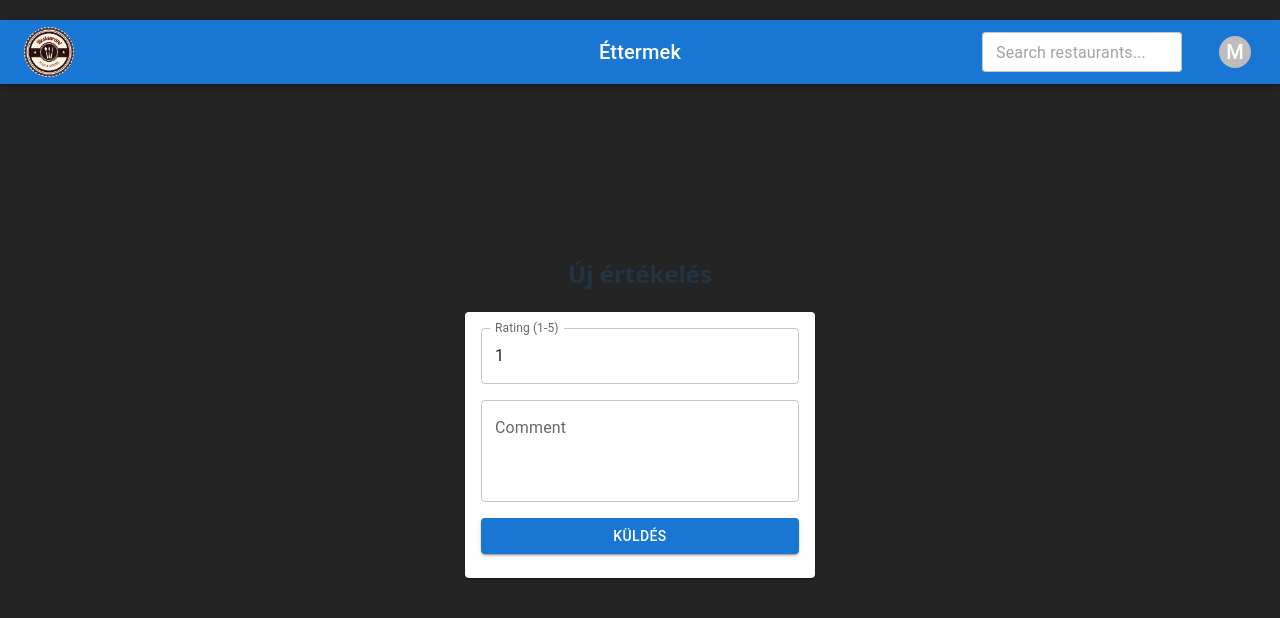
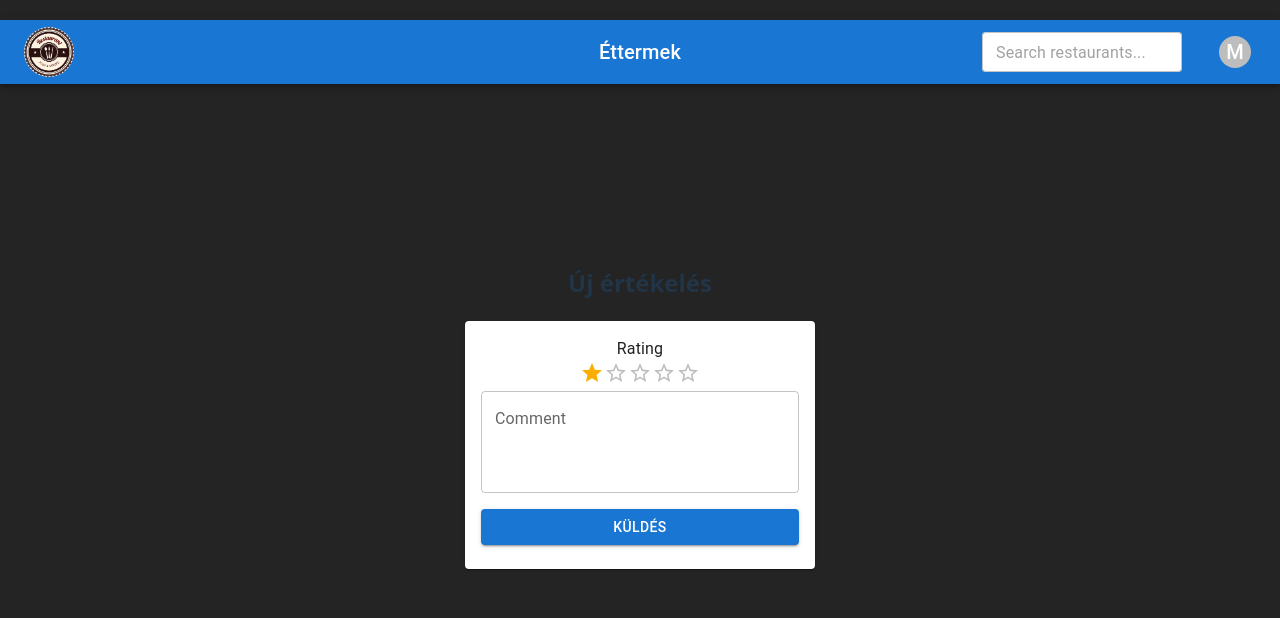
Before and after one commit to FZente/etterem_proj, a React app in the folder frontend/: page /restaurants/1/review in a window 1280 px wide. Shown: the top 618 px of the page. Built offline with nearby package versions, Linux system fonts and the light colour scheme; sample sign-in values are in the browser's storage; the HTML template or start-up script is replaced by a standard one.

Commit message:
Rating design

```diff
--- a/frontend/src/pages/NewReview.tsx
+++ b/frontend/src/pages/NewReview.tsx
@@ -2,7 +2,14 @@ import { useState, useEffect } from "react";
 import type { Review } from "../type/Review";
 import apiClient from "../api/apiClient";
 import { toast } from "react-toastify";
-import { TextField, Button, Card, CardContent } from "@mui/material";
+import {
+  TextField,
+  Button,
+  Card,
+  CardContent,
+  Typography,
+  Rating,
+} from "@mui/material";
 import { useNavigate, useParams } from "react-router-dom";
 
 const NewReview = () => {
@@ -87,16 +94,13 @@ const NewReview = () => {
       >
         <Card sx={{ width: 350, backgroundColor: "white" }}>
           <CardContent>
-            <TextField
-              label="Rating (1-5)"
-              type="number"
+            <Typography component="legend">Rating</Typography>
+            <Rating
+              name="simple-controlled"
               value={review.rating}
               onChange={(e) =>
                 setReview({ ...review, rating: Number(e.target.value) })
               }
-              fullWidth
-              inputProps={{ min: 1, max: 5 }}
-              sx={{ mb: 2 }}
             />
 
             <TextField
--- a/frontend/src/pages/RestaurantPage.tsx
+++ b/frontend/src/pages/RestaurantPage.tsx
@@ -3,11 +3,14 @@ import type { Restaurant } from "../type/Restaurant";
 import type { Review } from "../type/Review";
 import apiClient from "../api/apiClient";
 import { useNavigate, useParams } from "react-router-dom";
-import Card from "@mui/material/Card";
-import CardContent from "@mui/material/CardContent";
-import Typography from "@mui/material/Typography";
-import Grid from "@mui/material/Grid";
-import { Button } from "@mui/material";
+import {
+  Button,
+  Rating,
+  Grid,
+  Typography,
+  Card,
+  CardContent,
+} from "@mui/material";
 
 function RestaurantPage() {
   const { id } = useParams();
@@ -48,11 +51,7 @@ function RestaurantPage() {
       <Button variant="outlined" onClick={handleButtonClick}>
         Write Review
       </Button>
-      <Grid
-        container
-        spacing={3}
-        sx={{ mt: 1 }}
-      >
+      <Grid container spacing={3} sx={{ mt: 1 }}>
         {reviews.map((r) => (
           <Card>
             <CardContent>
@@ -61,7 +60,7 @@ function RestaurantPage() {
                   ? new Date(r.created_at).toLocaleString("hu-HU")
                   : ""}
               </Typography>
-              <Typography variant="h6">{r.rating}</Typography>
+              <Rating name="read-only" value={r.rating} readOnly />
               <Typography>{r.comment}</Typography>
             </CardContent>
           </Card>
```
Also changed, not shown: 1 other file (tests, documents, lock files or other folders).
